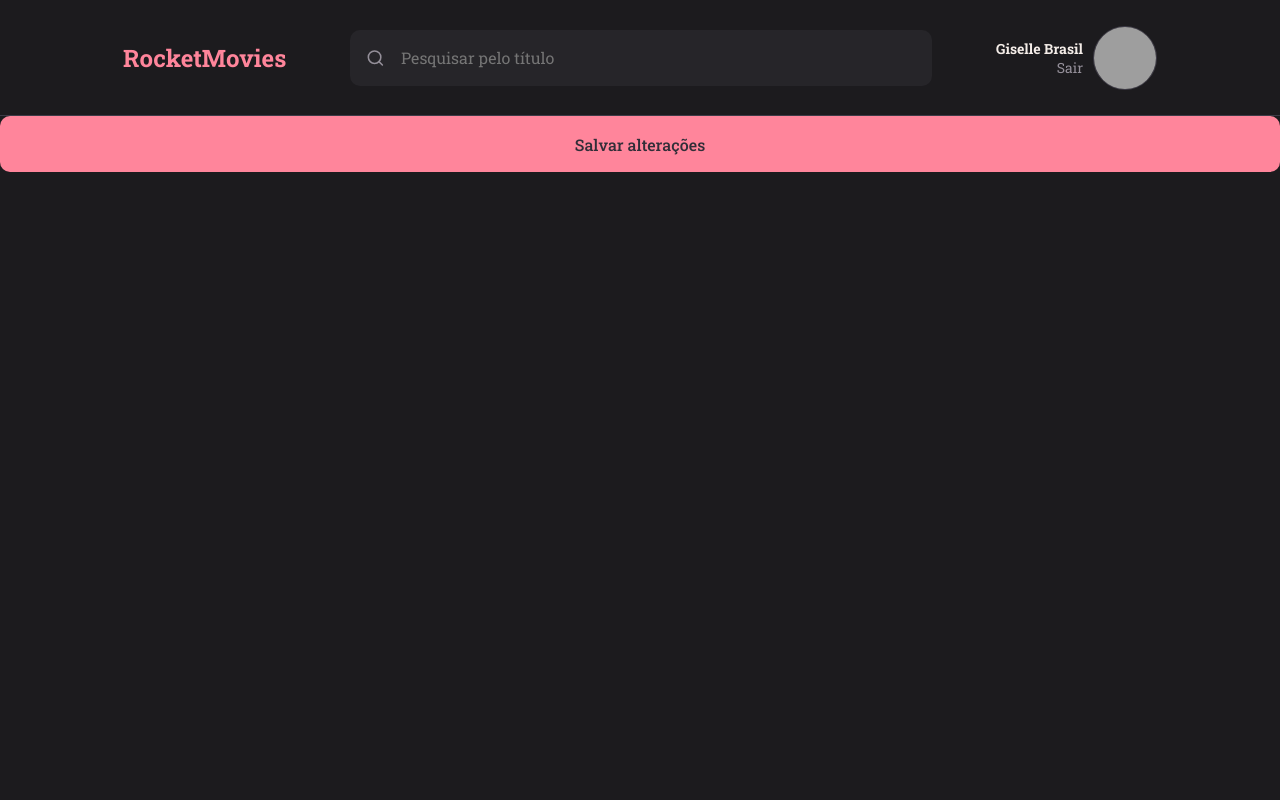
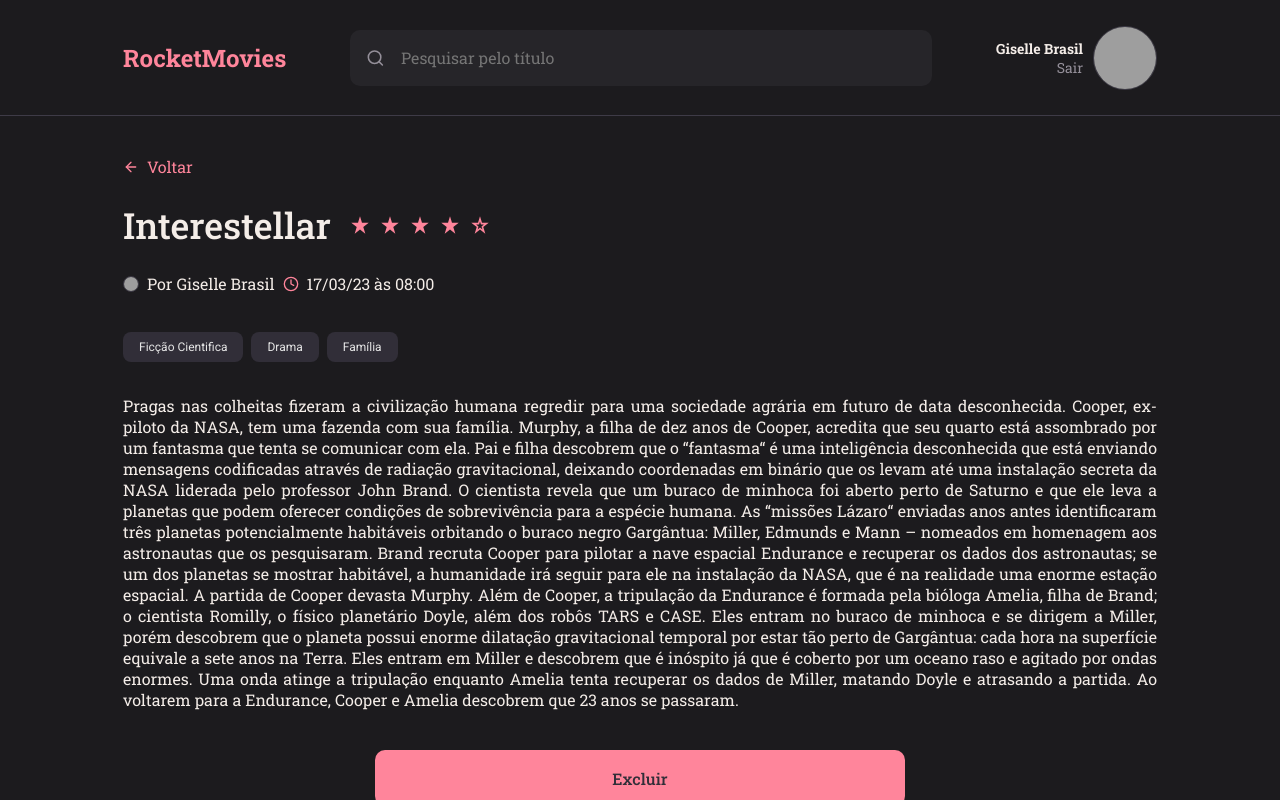
Before and after one commit to Gisellebm/RocketmovieV2, a React (Vite) app: page / in a window 1280 px wide. Built offline with nearby package versions, Linux system fonts and the light colour scheme; grey boxes are pictures that could not be loaded.

Commit message:
Criados os componentes ButtonText, Star e Tag, e finalizado apágina Details

```diff
--- a/src/components/Button/styles.js
+++ b/src/components/Button/styles.js
@@ -16,4 +16,8 @@ export const Container = styled.div`
     &:disabled {
         opacity: 0.5
     }
+
+    &:not(:disabled):hover {
+        filter: brightness(0.8);
+    }
 `
--- /dev/null
+++ b/src/components/ButtonText/index.jsx
@@ -0,0 +1,17 @@
+import { Container } from './styles';
+import PropTypes from 'prop-types';
+
+export function ButtonText({ icon: Icon, title, ...rest }) {
+    return (
+        <Container {...rest}>
+
+            {Icon && <Icon />}
+            {title}
+        </Container>
+    )
+}
+
+ButtonText.propTypes = {
+    icon: PropTypes.elementType,
+    title: PropTypes.string.isRequired
+}
--- /dev/null
+++ b/src/components/ButtonText/styles.js
@@ -0,0 +1,11 @@
+import styled from "styled-components";
+
+export const Container = styled.button`
+    display: flex;
+    align-items: center;
+    gap: 0.8rem;
+    background: none;
+    color: ${({ theme }) => theme.COLORS.PINK};
+    border: none;
+    font-size: 1.6rem;
+`
--- a/src/components/Header/index.jsx
+++ b/src/components/Header/index.jsx
@@ -5,6 +5,7 @@ import { Input } from "../Input";
 export function Header() {
     return (
         <Container>
+            <content>
                 <h1>RocketMovies</h1>
 
                 <Input
@@ -21,6 +22,7 @@ export function Header() {
 
                     <img src="https://github.com/Gisellebm.png" alt="Profile" />
                 </Profile>
+            </content>
         </Container>
     )
 }
--- a/src/components/Header/styles.js
+++ b/src/components/Header/styles.js
@@ -2,21 +2,31 @@ import styled from "styled-components";
 
 export const Container = styled.header`
     grid-area: header;
-    width: 100%;
-    padding: 0 12.3rem;
+    display: flex;
+    align-items: center;
 
-    display: flex;
-    justify-content: space-between;
-    gap: 6.4rem;
-    align-items: center;
 
     background-color: ${({ theme }) => theme.COLORS.BACKGROUND_800};
     border-bottom: 1px solid ${({ theme }) => theme.COLORS.GRAY_200};
 
-    > h1 {
-        font-size: 2.4rem;
-        color: ${({ theme }) => theme.COLORS.PINK};
+    > content {
+        width: 100%;
+        max-width: calc(100% - 24.6rem);
+        margin: 0 auto;
+
+        display: flex;
+        justify-content: space-between;
+        gap: 6.4rem;
+
+        align-items: center;
+
+
+        h1 {
+            font-size: 2.4rem;
+            color: ${({ theme }) => theme.COLORS.PINK};
+        }
     }
+
 `
 
 export const Profile = styled.div`
--- /dev/null
+++ b/src/components/Star/index.jsx
@@ -0,0 +1,15 @@
+import { Container } from  "./styles";
+
+import { VscStarFull, VscStarEmpty } from "react-icons/vsc";
+
+export function Star() {
+    return (
+        <Container>
+            <VscStarFull size={20}/>
+            <VscStarFull size={20}/>
+            <VscStarFull size={20}/>
+            <VscStarFull size={20}/>
+            <VscStarEmpty size={20}/>
+        </Container>
+    )
+}
--- /dev/null
+++ b/src/components/Star/styles.js
@@ -0,0 +1,8 @@
+import styled from "styled-components";
+
+export const Container = styled.div`
+    display: flex;
+    align-items: center;
+    gap: 1rem;
+    color: ${({ theme }) => theme.COLORS.PINK};
+`
--- /dev/null
+++ b/src/components/Tag/index.jsx
@@ -0,0 +1,14 @@
+import { Container } from "./styles";
+import PropTypes from 'prop-types';
+
+export function Tag({ title, ...rest }) {
+    return (
+        <Container {...rest}>
+            {title}
+        </Container>
+    )
+}
+
+Tag.propTypes = {
+    title: PropTypes.string.isRequired
+}
--- /dev/null
+++ b/src/components/Tag/styles.js
@@ -0,0 +1,14 @@
+import styled from "styled-components";
+
+export const Container = styled.span`
+    height: 3rem;
+    padding: 0.8rem 1.6rem;
+    margin-right: 0.8rem;
+    border-radius: 0.8rem;
+    background-color: ${({ theme }) => theme.COLORS.TEXT_BUTTON};
+    color: ${({ theme }) =>theme.COLORS.TEXT_TAG};
+    font-size: 1.2rem;
+    line-height: 1.4rem;
+    font-family: 'Roboto', serif;
+    font-weight: 400;
+`
--- a/src/pages/Details/index.jsx
+++ b/src/pages/Details/index.jsx
@@ -1,13 +1,51 @@
+import { FiArrowLeft, FiClock } from 'react-icons/fi';
+import { ButtonText } from "../../components/ButtonText";
 import { Button } from "../../components/Button";
 import { Header } from "../../components/Header";
-import {Container} from "./styles";
+import { Tag } from "../../components/Tag";
+import { Container, Content, Title, User } from "./styles";
+import { Star } from '../../components/Star';
 
 export function Details() {
 
   return (
     <Container>
       <Header/>
-      <Button title="Salvar alterações"/>
+
+      <main>
+        <Content>
+          <section>
+            <ButtonText icon={FiArrowLeft} title="Voltar"/>
+            <Title>
+              <h1>Interestellar</h1>
+              <Star/>
+            </Title>
+            <User>
+              <img src="https://github.com/Gisellebm.png" alt="Foto do Usuário" />
+              <span>Por Giselle Brasil</span>
+              <FiClock />
+              <span>17/03/23 às 08:00</span>
+            </User>
+          </section>
+
+          <div>
+            <Tag title="Ficção Cientifica"/>
+            <Tag title="Drama"/>
+            <Tag title="Família"/>
+          </div>
+          <p>
+          Pragas nas colheitas fizeram a civilização humana regredir para uma sociedade agrária em futuro de data desconhecida. Cooper, ex-piloto da NASA, tem uma fazenda com sua família. Murphy, a filha de dez anos de Cooper, acredita que seu quarto está assombrado por um fantasma que tenta se comunicar com ela. Pai e filha descobrem que o &ldquo;fantasma&ldquo; é uma inteligência desconhecida que está enviando mensagens codificadas através de radiação gravitacional, deixando coordenadas em binário que os levam até uma instalação secreta da NASA liderada pelo professor John Brand. O cientista revela que um buraco de minhoca foi aberto perto de Saturno e que ele leva a planetas que podem oferecer condições de sobrevivência para a espécie humana. As &ldquo;missões Lázaro&ldquo; enviadas anos antes identificaram três planetas potencialmente habitáveis orbitando o buraco negro Gargântua: Miller, Edmunds e Mann – nomeados em homenagem aos astronautas que os pesquisaram. Brand recruta Cooper para pilotar a nave espacial Endurance e recuperar os dados dos astronautas; se um dos planetas se mostrar habitável, a humanidade irá seguir para ele na instalação da NASA, que é na realidade uma enorme estação espacial. A partida de Cooper devasta Murphy.
+
+Além de Cooper, a tripulação da Endurance é formada pela bióloga Amelia, filha de Brand; o cientista Romilly, o físico planetário Doyle, além dos robôs TARS e CASE. Eles entram no buraco de minhoca e se dirigem a Miller, porém descobrem que o planeta possui enorme dilatação gravitacional temporal por estar tão perto de Gargântua: cada hora na superfície equivale a sete anos na Terra. Eles entram em Miller e descobrem que é inóspito já que é coberto por um oceano raso e agitado por ondas enormes. Uma onda atinge a tripulação enquanto Amelia tenta recuperar os dados de Miller, matando Doyle e atrasando a partida. Ao voltarem para a Endurance, Cooper e Amelia descobrem que 23 anos se passaram.
+
+          </p>
+
+          <div id='button'>
+            <Button title="Excluir"/>
+          </div>
+
+        </Content>
+      </main>
     </Container>
 
   )
--- a/src/pages/Details/styles.js
+++ b/src/pages/Details/styles.js
@@ -10,4 +10,65 @@ export const Container = styled.div`
         "header"
         "content"
     ;
+
+    > main {
+        grid-area: content;
+        overflow-y: auto;
+        padding: 4rem 0 8.4rem;
+        width: 100%;
+        max-width: calc(100% - 24.6rem);
+        margin: 0 auto;
+    }
 `
+
+export const Content = styled.div`
+    width: 100%;
+    display: flex;
+    flex-direction: column;
+    gap: 4rem;
+    overflow-y: auto;
+
+
+    > p {
+        text-align: justify;
+    }
+
+    > #button {
+        align-self: center;
+        width: 53rem;
+    }
+`
+
+export const Title = styled.div`
+    display: flex;
+    align-items: center;
+    gap: 1.9rem;
+    margin: 2.4rem 0;
+
+
+    > h1 {
+        font-size: 3.6rem;
+        font-weight:500;
+    }
+
+    > p {
+        font-size: 2rem;
+    }
+`
+
+export const User = styled.div`
+    display: flex;
+    align-items: center;
+    gap: 0.8rem;
+
+    > img {
+        width: 1.6rem;
+        height: 1.6rem;
+        border-radius: 50%;
+        border: 1px solid ${({ theme }) => theme.COLORS.GRAY_200};
+    }
+
+    > svg {
+        color: ${({ theme }) => theme.COLORS.PINK};
+    }
+`
--- a/src/styles/global.js
+++ b/src/styles/global.js
@@ -36,15 +36,16 @@ export default createGlobalStyle`
         filter: brightness(.9);
     }
 
-    ::-webkit-scrollbar {
-        width: 0.8rem;
+    &::-webkit-scrollbar {
+        width: 1rem;
     }
 
-    ::-webkit-scrollbar-track {
+    &::-webkit-scrollbar-track {
         background-color: transparent;
+        padding: .5rem;
     }
 
-    ::-webkit-scrollbar-thumb {
+    &::-webkit-scrollbar-thumb {
         border-radius: .8rem;
         background-color: ${({ theme }) => theme.COLORS.PINK};
     }
```
Lines whose indentation alone changed are shown as unchanged.
